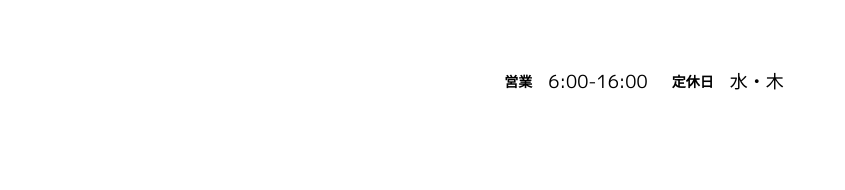
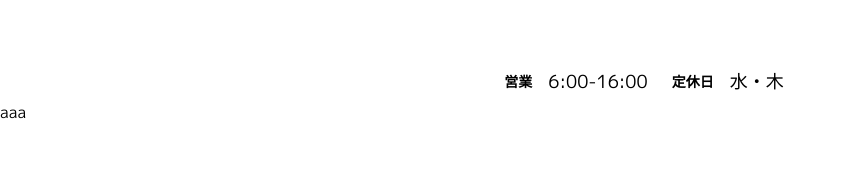
Before and after one commit to aktuehr/bread-sakaguchi-v2, a Next.js app: page /bread-sakaguchi/ in a window 1280 px wide. Shown: the top 190 px of the page, without its empty margins (0-845 px from the left). Built offline with nearby package versions, Linux system fonts and the light colour scheme.

Commit message:
feat: EmblaCarousel を導入

```diff
--- /dev/null
+++ b/src/app/components/EmblaCarousel/EmblaCarousel.module.css
@@ -0,0 +1,10 @@
+.embla {
+  overflow: hidden;
+}
+.embla__container {
+  display: flex;
+}
+.embla__slide {
+  flex: 0 0 100%;
+  min-width: 0;
+}
--- /dev/null
+++ b/src/app/components/EmblaCarousel/EmblaCarousel.tsx
@@ -0,0 +1,31 @@
+"use client";
+
+import React from 'react';
+import useEmblaCarousel, { UseEmblaCarouselType } from 'embla-carousel-react';
+import styles from './EmblaCarousel.module.css';
+
+interface EmblaCarouselProps {
+  slides: React.ReactNode[];
+}
+
+const EmblaCarousel: React.FC<EmblaCarouselProps> = ({ slides }) => {
+  // 一旦 unknown としてから期待する型にキャストする
+  const [emblaRef, embla] = useEmblaCarousel() as unknown as [
+    React.RefObject<HTMLDivElement>,
+    UseEmblaCarouselType | null
+  ];
+
+  return (
+    <div className={`${styles.embla} overflow-hidden`} ref={emblaRef}>
+      <div className="flex">
+        {slides.map((slide, index) => (
+          <div className={`${styles.embla__slide} flex-shrink-0 w-full`} key={index}>
+            {slide}
+          </div>
+        ))}
+      </div>
+    </div>
+  );
+};
+
+export default EmblaCarousel;
--- /dev/null
+++ b/src/app/components/EmblaCarousel/index.tsx
@@ -0,0 +1,5 @@
+"use client";
+
+import EmblaCarousel from "./EmblaCarousel";
+
+export { EmblaCarousel };
--- a/src/app/page.tsx
+++ b/src/app/page.tsx
@@ -1,9 +1,19 @@
+import { EmblaCarousel } from "./components/EmblaCarousel";
 import BusinessHourInfoSection from "./features/BusinessHourInfoSection";
 
 export default function Home() {
+  const slides = [
+    <div>aaa</div>,
+    <div>bbb</div>,
+    <div>ccc</div>,
+  ];
+
   return (
     <main>
       <BusinessHourInfoSection />
+      <EmblaCarousel
+        slides={slides}
+      />
     </main>
   );
 }
```
Also changed, not shown: package.json (+6 -5 lines), 1 other file (tests, documents, lock files or other folders).
